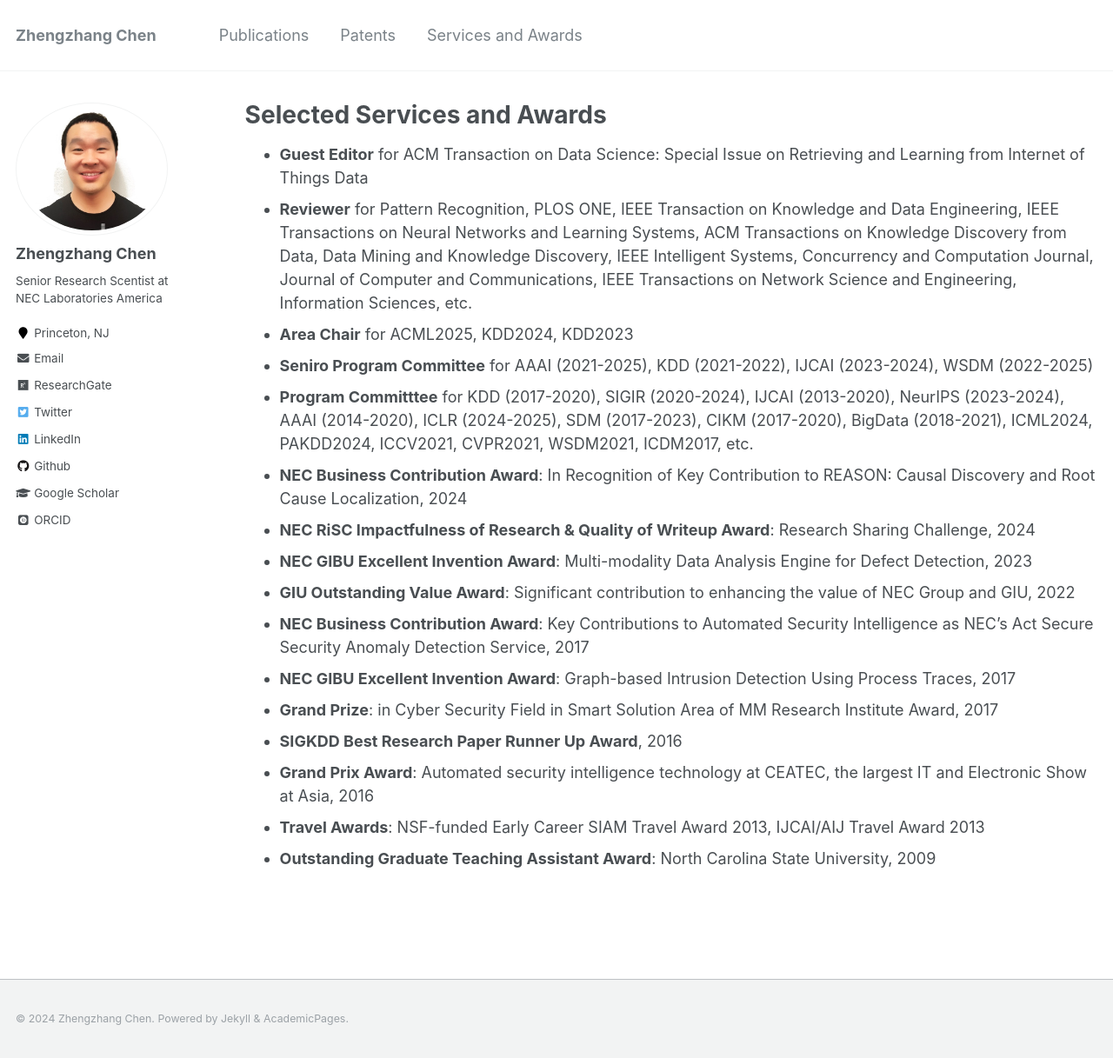
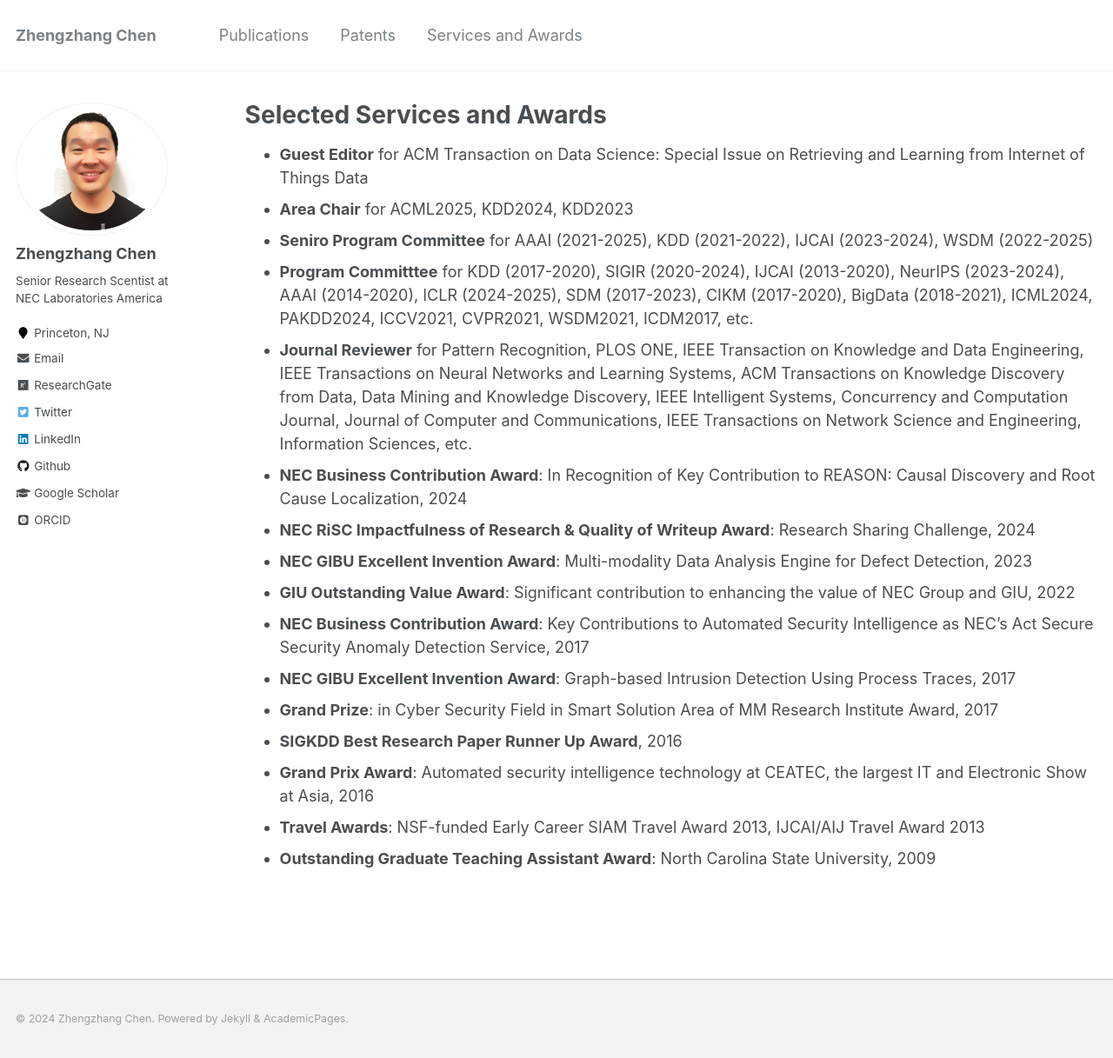
Before and after one commit to zhengzhangchen/zhengzhangchen.github.io, a Jekyll site: the page built from _pages/award.md, in a window 1280 px wide and 1217 px high. Shown: the whole window at 87% size. Built offline with Jekyll 4.4.1, drawn with Linux system fonts in a browser that asks for light colours; some web fonts are replaced.

Commit message:
Update award.md

```diff
--- a/_pages/award.md
+++ b/_pages/award.md
@@ -6,10 +6,10 @@ author_profile: true
 ---
 
 - **Guest Editor** for ACM Transaction on Data Science: Special Issue on Retrieving and Learning from Internet of Things Data
-- **Reviewer** for Pattern Recognition, PLOS ONE, IEEE Transaction on Knowledge and Data Engineering, IEEE Transactions on Neural Networks and Learning Systems, ACM Transactions on Knowledge Discovery from Data, Data Mining and Knowledge Discovery, IEEE Intelligent Systems, Concurrency and Computation Journal, Journal of Computer and Communications, IEEE Transactions on Network Science and Engineering, Information Sciences, etc.
 - **Area Chair** for ACML2025, KDD2024, KDD2023
 - **Seniro Program Committee** for AAAI (2021-2025), KDD (2021-2022), IJCAI (2023-2024), WSDM (2022-2025)
 - **Program Committtee** for KDD (2017-2020), SIGIR (2020-2024), IJCAI (2013-2020), NeurIPS (2023-2024), AAAI (2014-2020), ICLR (2024-2025), SDM (2017-2023), CIKM (2017-2020), BigData (2018-2021), ICML2024, PAKDD2024, ICCV2021, CVPR2021, WSDM2021, ICDM2017, etc.
+- **Journal Reviewer** for Pattern Recognition, PLOS ONE, IEEE Transaction on Knowledge and Data Engineering, IEEE Transactions on Neural Networks and Learning Systems, ACM Transactions on Knowledge Discovery from Data, Data Mining and Knowledge Discovery, IEEE Intelligent Systems, Concurrency and Computation Journal, Journal of Computer and Communications, IEEE Transactions on Network Science and Engineering, Information Sciences, etc.
 - **NEC Business Contribution Award**: In Recognition of Key Contribution to REASON: Causal Discovery and Root Cause Localization, 2024
 - **NEC RiSC Impactfulness of Research & Quality of Writeup Award**: Research Sharing Challenge, 2024
 - **NEC GIBU Excellent Invention Award**: Multi-modality Data Analysis Engine for Defect Detection, 2023
```
